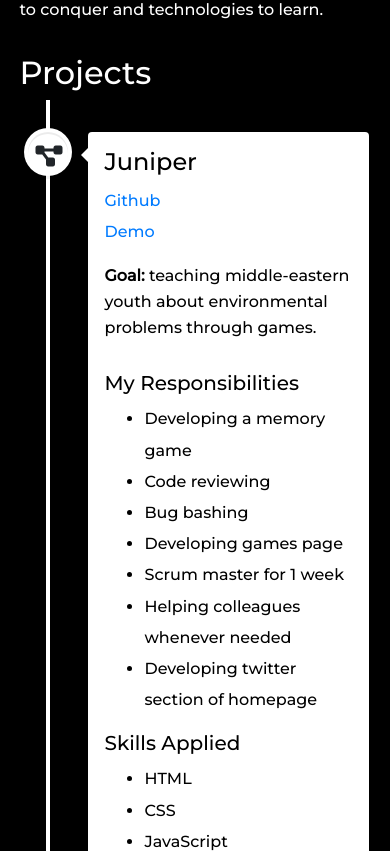
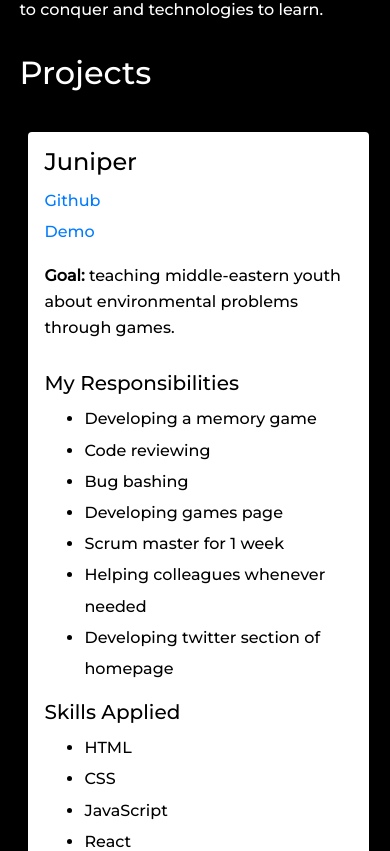
Before and after one commit to tmansuroglu/portfolio, a React (Create React App) app: page / in a window 390 px wide. Shown: the part 1033-1884 px from the top of the page. Built offline with nearby package versions, Linux system fonts and the light colour scheme.

Commit message:
fix project width on smaller screens

```diff
--- a/src/components/Projects/index.css
+++ b/src/components/Projects/index.css
@@ -11,3 +11,21 @@
     margin: 40% 30% 30% 40%;
     transform: scale(1.5);
 }
+
+@media only screen and (max-width: 600px) {
+    .vertical-timeline-element-content {
+        margin-left: 0 !important;
+    }
+
+    .vertical-timeline-element-icon {
+        display: none;
+    }
+
+    .vertical-timeline-element-content-arrow {
+        display: none;
+    }
+
+    .vertical-timeline::before {
+        display: none;
+    }
+}
```
